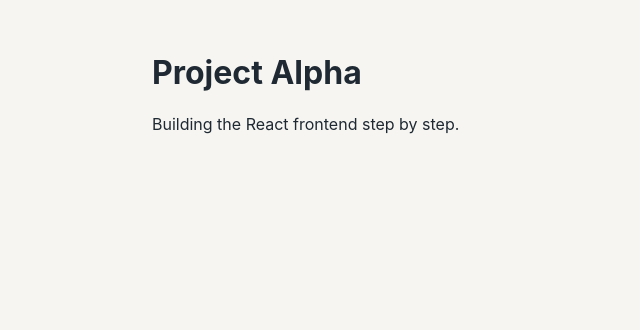
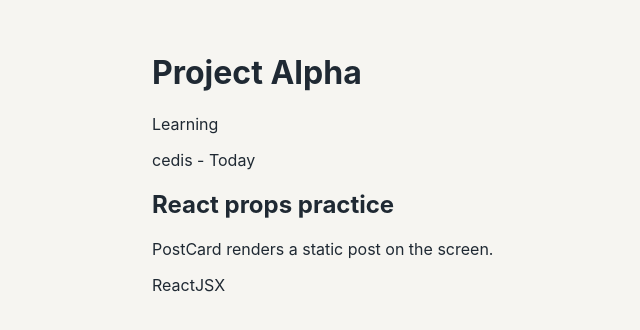
Before and after one commit to Jungle-12-303/week15-16_team03_ai_board_lab, a React (Vite) app in the folder frontend/project-alpha/: page / in a window 1280 px wide. Shown: the top 330 px of the page, without its empty margins (144-784 px from the left). Built offline with nearby package versions, Linux system fonts and the light colour scheme.

Commit message:
feat: 정적 게시글 카드 추가

```diff
--- a/frontend/project-alpha/src/App.jsx
+++ b/frontend/project-alpha/src/App.jsx
@@ -1,10 +1,26 @@
 import './App.css';
+
+function PostCard() {
+  return (
+    <article>
+      <p>Learning</p>
+      <p>cedis - Today</p>
+      <h2>React props practice</h2>
+      <p>PostCard renders a static post on the screen.</p>
+
+      <div>
+        <span>React</span>
+        <span>JSX</span>
+      </div>
+    </article>
+  );
+}
 
 export default function App() {
   return (
     <main>
       <h1>Project Alpha</h1>
-      <p>Building the React frontend step by step.</p>
+      <PostCard />
     </main>
   );
 }
```
